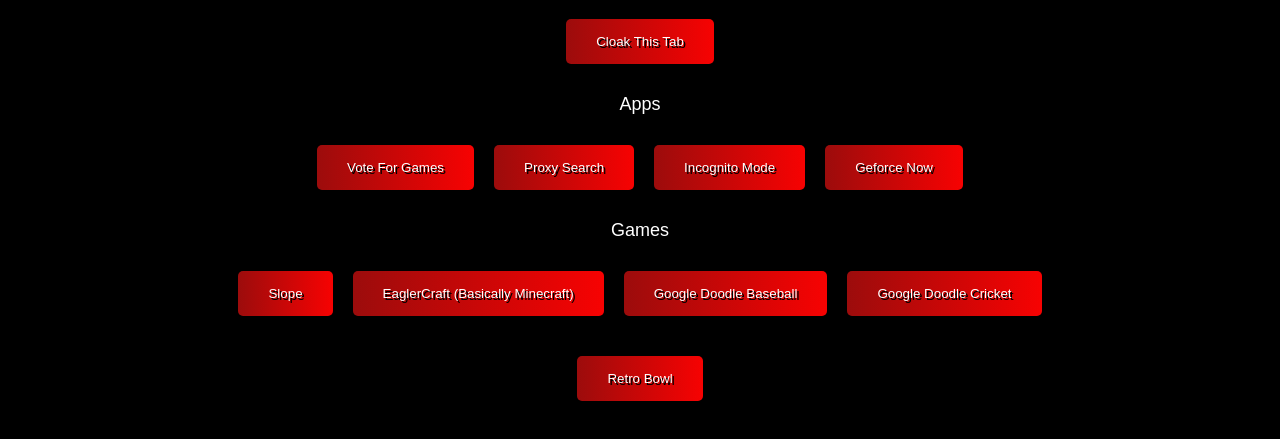
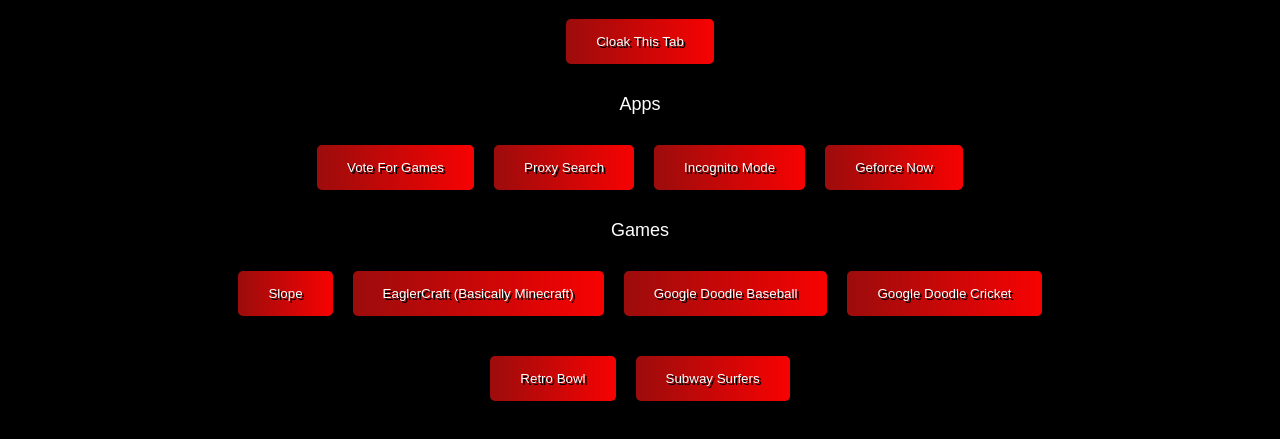
Before and after one commit to DreadzHubYT/Schoology, a plain HTML site: page Main.html in a window 1280 px wide. Shown: the part 83-522 px from the top of the page. Drawn offline with Linux system fonts and the light colour scheme.

Commit message:
Update Main.html

```diff
--- a/Main.html
+++ b/Main.html
@@ -89,6 +89,8 @@
         </div>
             <div class="row">
             <button class="cool-button" onclick="openGame('https://raw.githack.com/DreadzHubYT/Schoology/main/2.html')">Retro Bowl</button>
+             <button class="cool-button" onclick="openGame('https://raw.githack.com/Parcoil/nativegames.net/main/play/subwaysurfers/index.html')">Subway Surfers</button>
+
         </div>
     </div>
 
```
